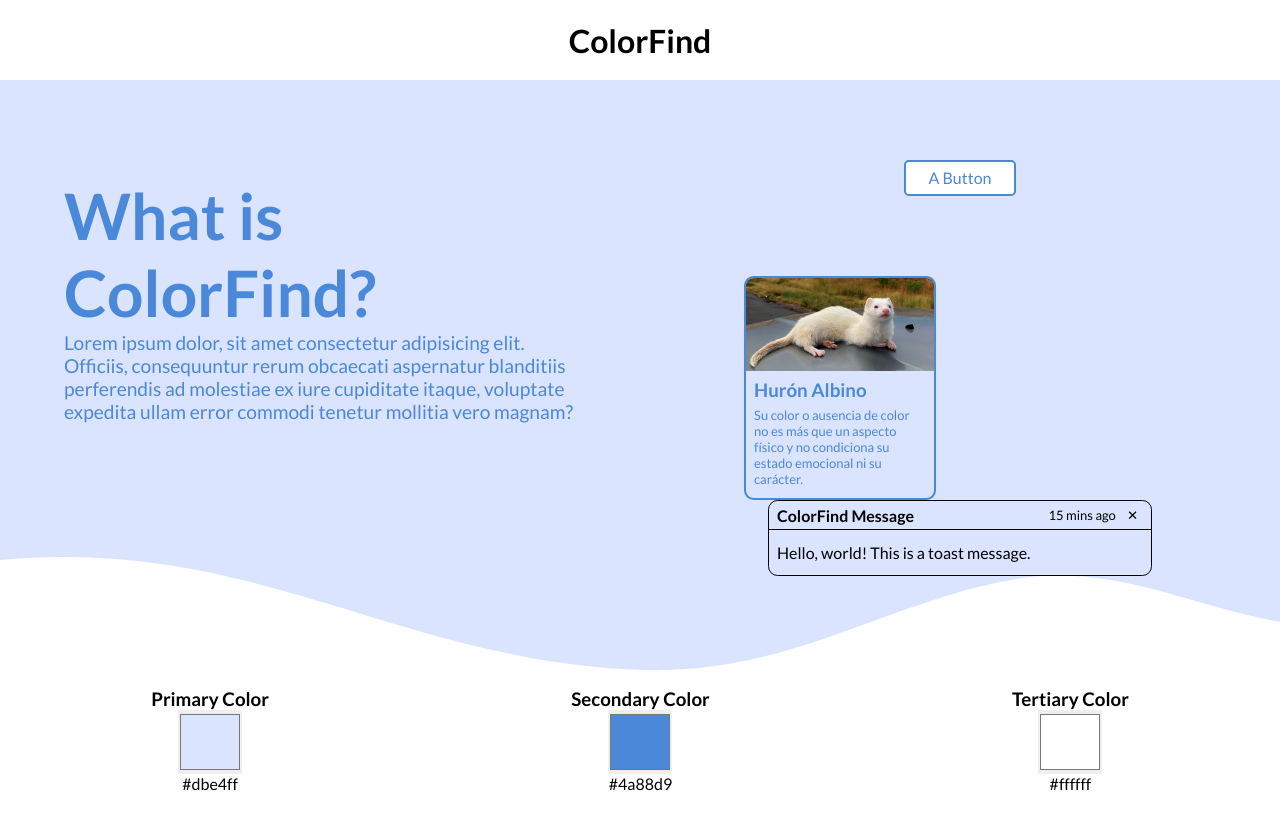
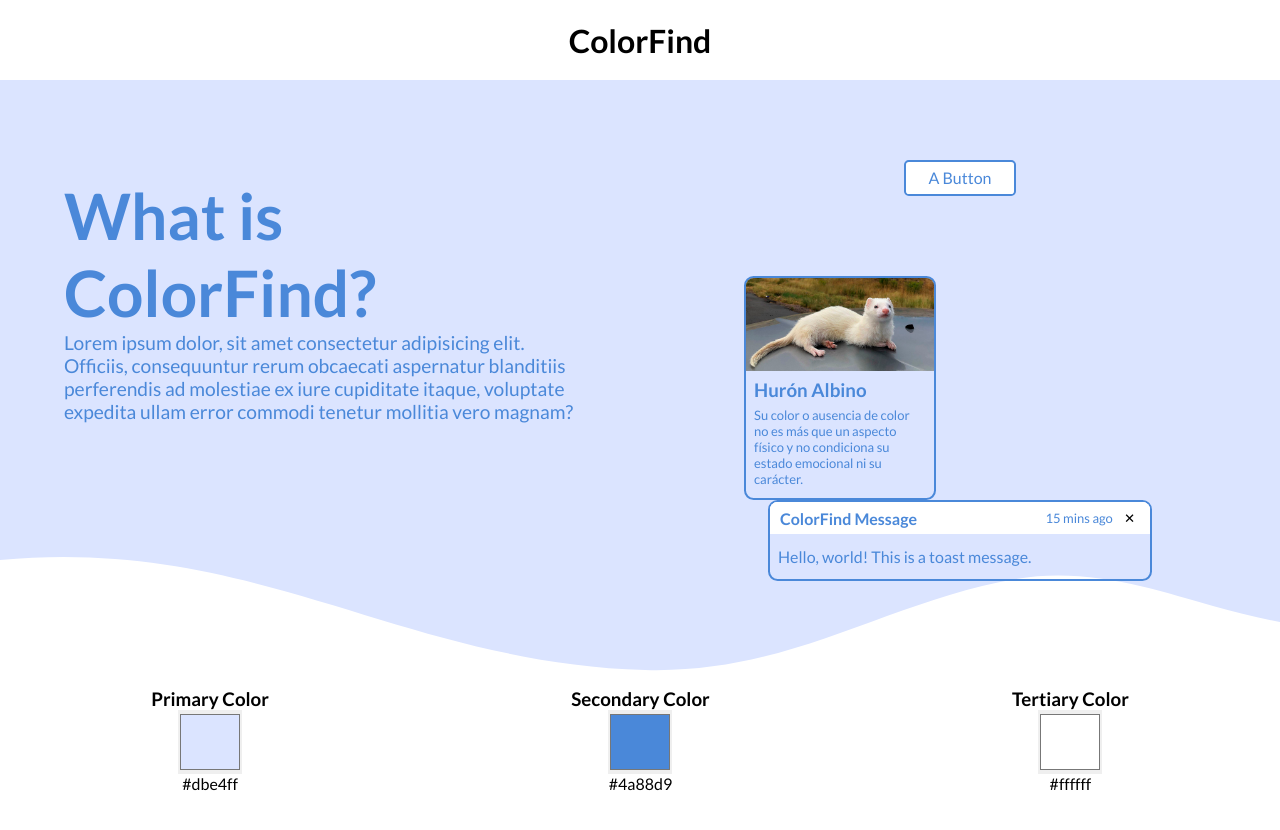
Before and after one commit to FranciscoMansilla/color-find, a React (Create React App) app: page / in a window 1280 px wide. Shown: the top 830 px of the page. Built offline with nearby package versions, Linux system fonts and the light colour scheme.

Commit message:
refactor Toast

```diff
--- a/src/components/common/Toast.tsx
+++ b/src/components/common/Toast.tsx
@@ -1,9 +1,18 @@
+import { useSelector } from "react-redux"
 
 
 const Toast = ()=>{
+  const {colorPrimary, colorSecondary , colorTertiary } = useSelector((state:any)=>state)
+
   return(
-    <div className="toast">
-      <div>
+    <div className="toast" style={{
+      border: "2px solid "+colorSecondary,
+      color: colorSecondary,
+    }}>
+      <div style={{
+        background: colorTertiary,
+        border: '2px solid ' + colorTertiary,
+      }}>
         <h4>ColorFind Message</h4>
         <p>
           15 mins ago
--- a/src/scss/components/Toast.scss
+++ b/src/scss/components/Toast.scss
@@ -2,13 +2,19 @@
   width: 24rem;
   border: 1px solid black;
   border-radius: .6rem;
-
+  overflow: hidden;
+  transition: ease-in-out;
+  transition-duration: 200ms;
+  &:hover{
+    cursor: pointer;
+    transform: scale(1.03);
+    filter: brightness(1.1);
+  }
   div:nth-child(1){
     display: flex;
     justify-content: space-between;
     align-items: center;
     padding: .3rem .5rem;
-    border-bottom: 1px solid black;
     p{
       font-size: small;
     }
```
